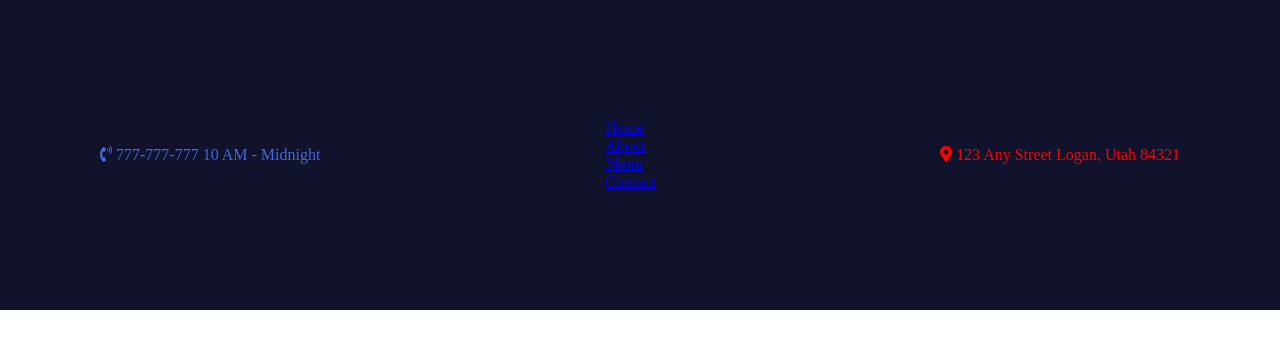
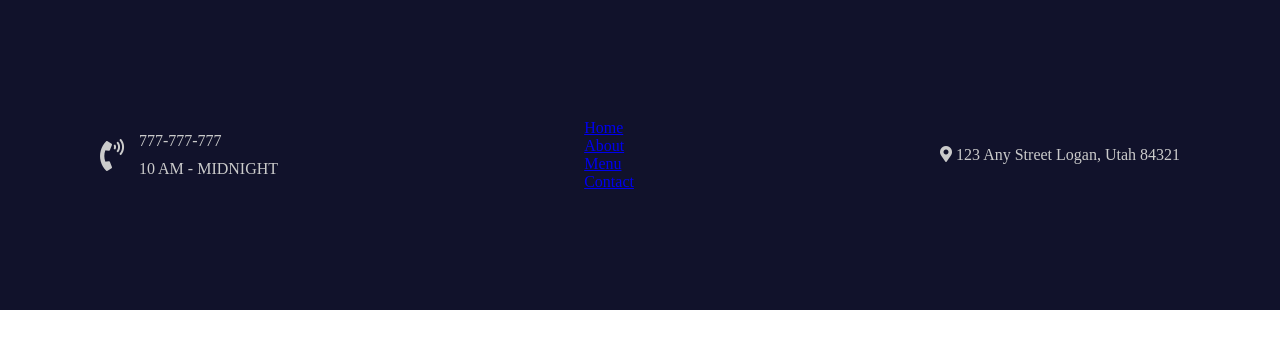
Before and after one commit to ErickLandaverry/Fantastic-Fries-Restaurant, a plain HTML site: page index.html in a window 1280 px wide. Drawn offline with Linux system fonts and the light colour scheme.

Commit message:
implemented CSS Grid to modify header divs.

```diff
--- a/index.html
+++ b/index.html
@@ -12,10 +12,21 @@
 </head>
 <body>
     <div class="navigation-wrapper">
-        <div class="contact-hours-wrapper">
-            <i class="fas fa-phone-volume"></i>
-            777-777-777
-            10 AM - Midnight
+
+        <div class="left-column">
+            <div class="icon">
+                <i class="fas fa-phone-volume"></i>
+            </div>
+
+            <div class="contact-hours-wrapper">
+                <div class="phone">
+                    777-777-777
+                </div>
+
+                <div class="hours">
+                    10 AM - MIDNIGHT
+                </div>
+            </div>
         </div>
         <!-- Link Wraooer -->
         <div>
--- a/styles.css
+++ b/styles.css
@@ -14,10 +14,27 @@ body {
     padding: 60px 100px;
 
 }
-.contact-hours-wrapper{
-    color: royalblue;
+
+.left-column {
+    display: flex;
+    align-items: center;
+
+}
+
+.icon {
+    margin-right: 15px;
+}
+
+.icon i {
+    font-size: 2em;
+}
+
+.left-column > .contact-hours-wrapper{
+    display: grid;
+    grid-template-columns: 1fr;
+    grid-gap: 10px;
 }
 
 .address-wrapper {
-    color: red;
+
 }
```
